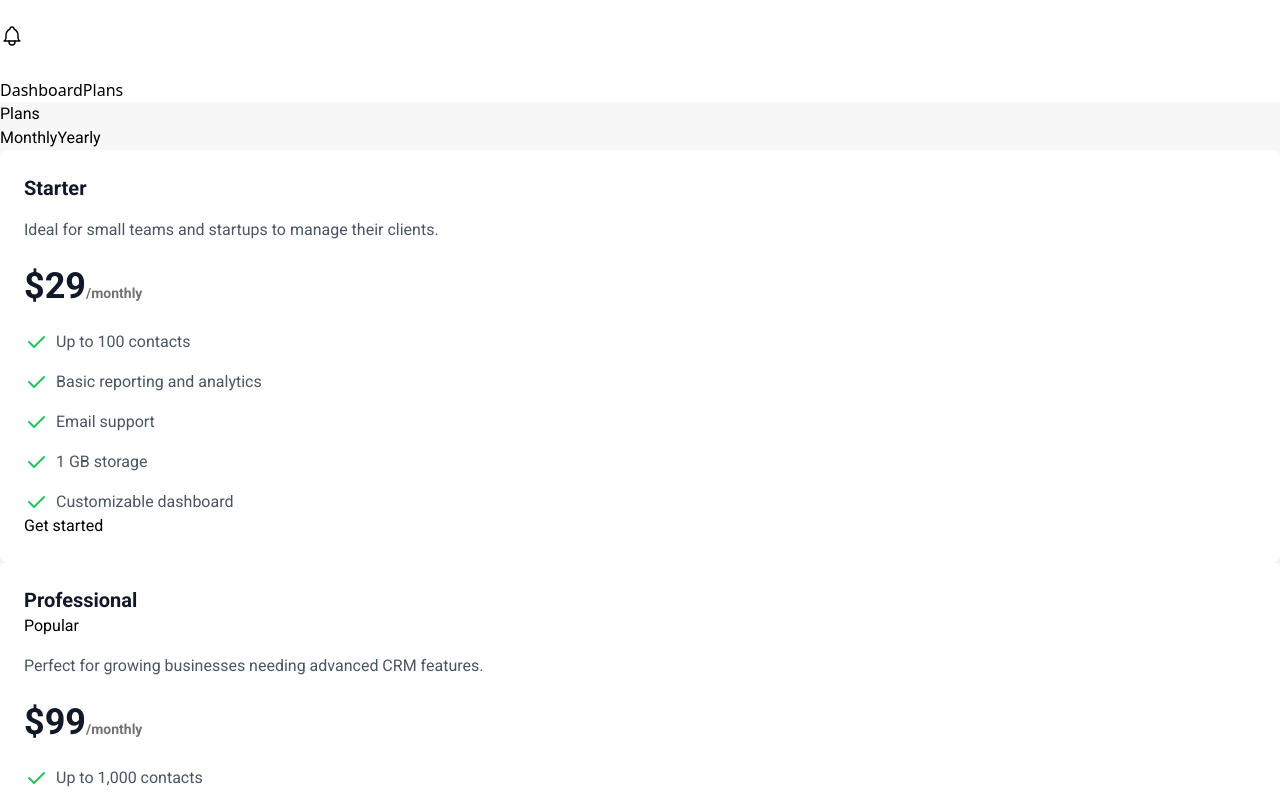
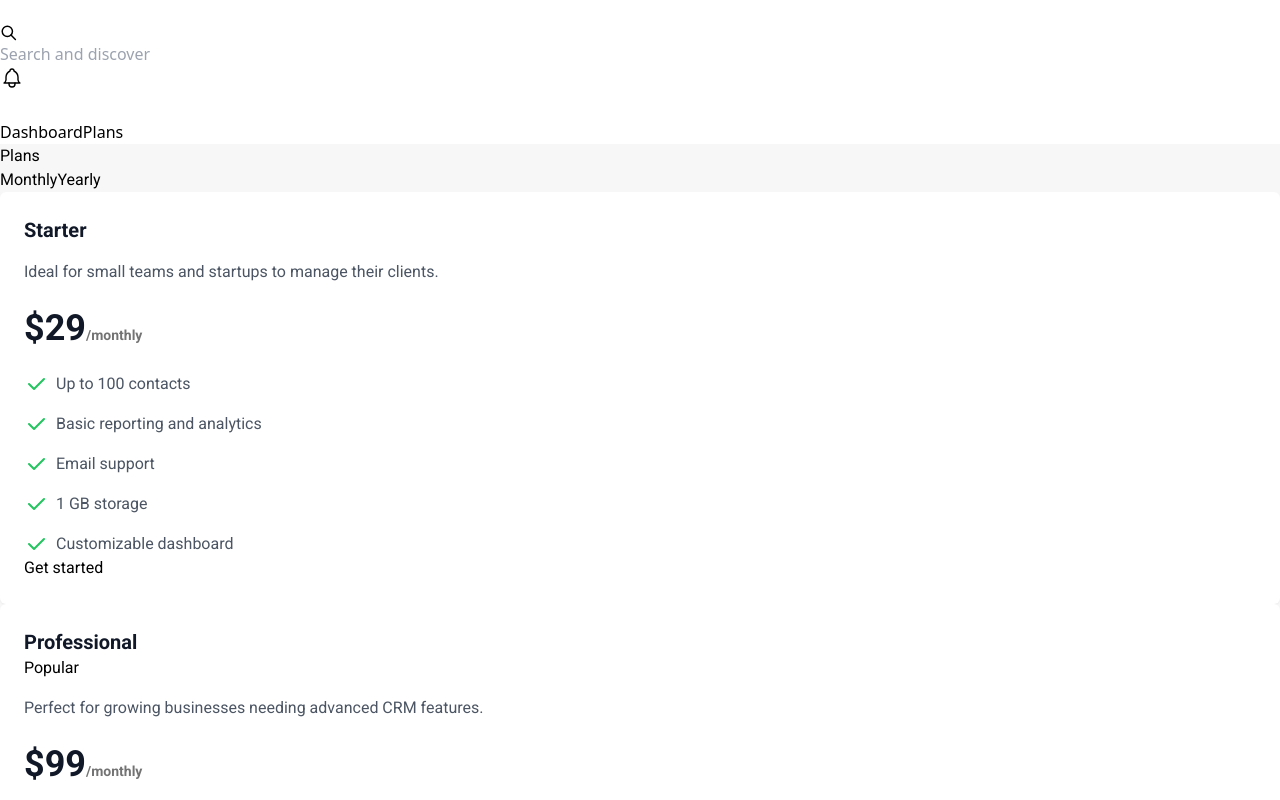
Before and after one commit to swapnil233/SaaS-Starter-Kit, a Next.js app: page /dashboard/plans in a window 1280 px wide. Shown: the top 800 px of the page. Built offline with nearby package versions, Linux system fonts and the light colour scheme; no server answers.

Commit message:
feat: add non-functional search bar to dashboard nav

```diff
--- a/src/components/shared/layouts/DashboardLayout.tsx
+++ b/src/components/shared/layouts/DashboardLayout.tsx
@@ -5,8 +5,10 @@ import {
   Group,
   ScrollArea,
   Stack,
+  TextInput,
 } from "@mantine/core";
 import { useDisclosure } from "@mantine/hooks";
+import { IconSearch } from "@tabler/icons-react";
 import { useSession } from "next-auth/react";
 import Link from "next/link";
 import { FC, ReactNode, useState } from "react";
@@ -48,6 +50,12 @@ const DashboardLayout: FC<IDashboardLayout> = ({ children }) => {
             size="sm"
           />
           <Group gap="xs">
+            <TextInput
+              leftSection={<IconSearch size="1.1rem" />}
+              placeholder="Search and discover"
+              miw={300}
+              visibleFrom="sm"
+            />
             <NotificationsButton newNotifications={newNotifications} />
             <UserNavMenu image={session.data?.user.image || ""} />
           </Group>
```
